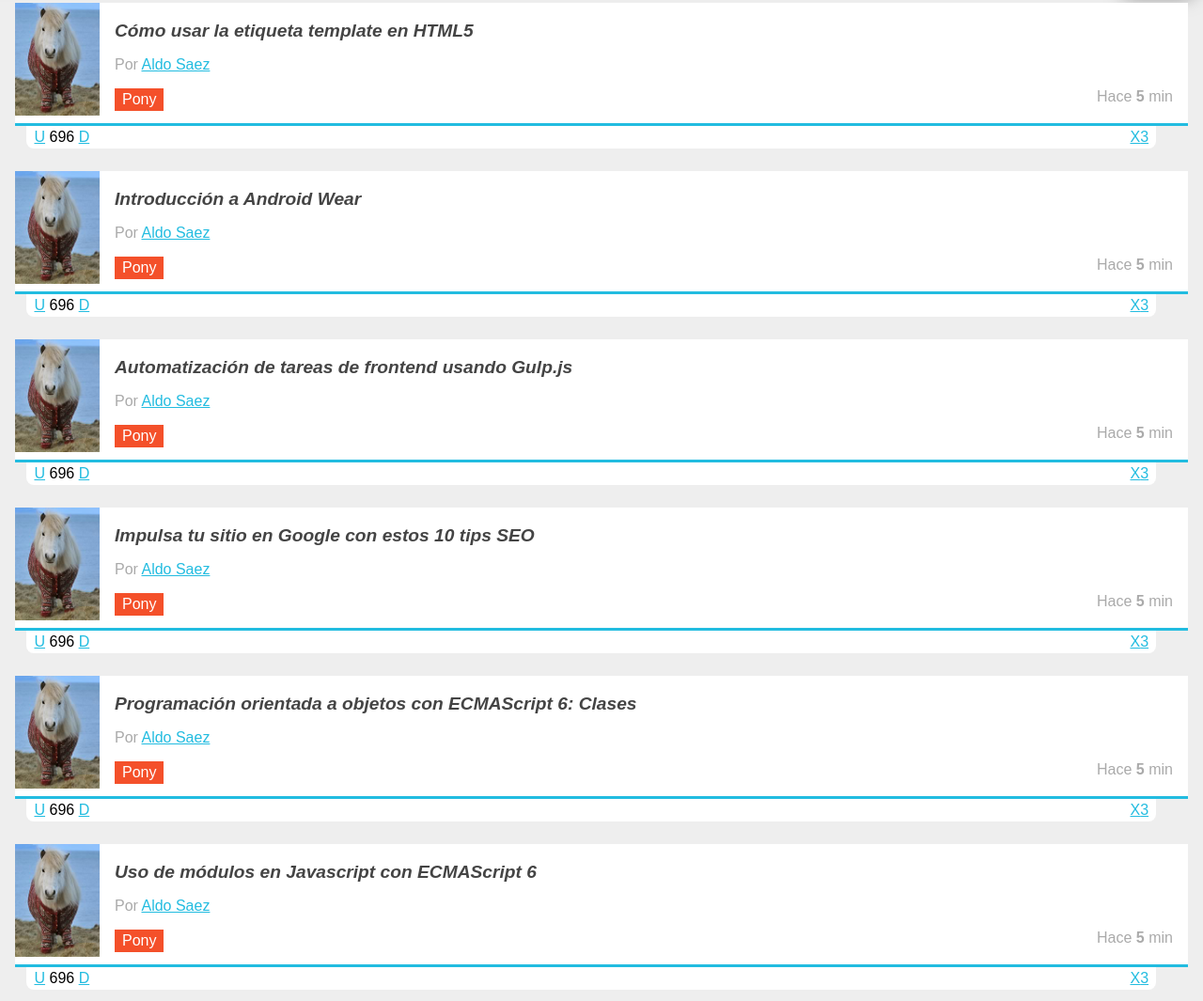
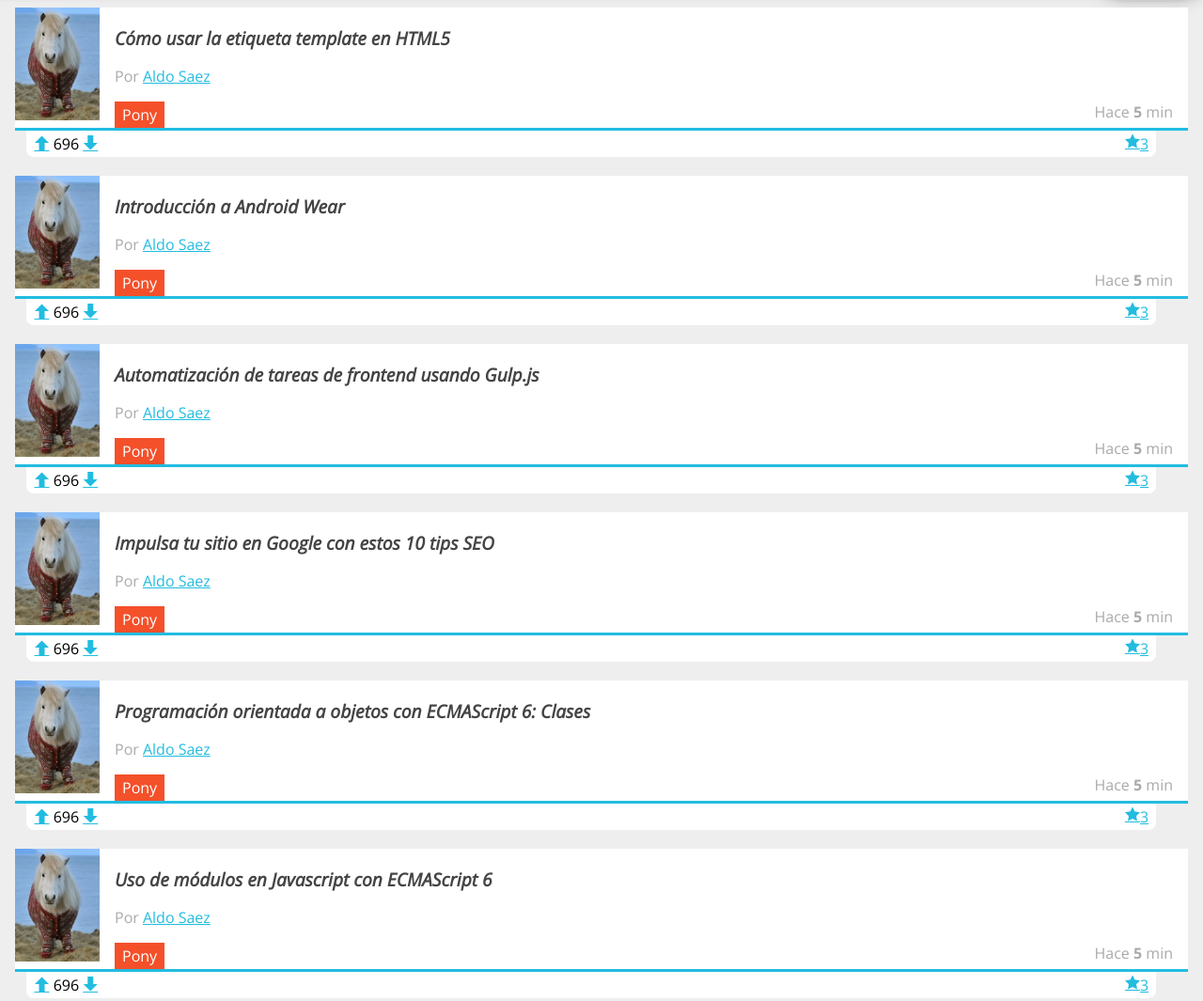
Before and after one commit to CrisLewis/Proyecto-Web-Platzi-2015, a plain HTML site: page index.html in a window 1280 px wide. Shown: the part 119-1184 px from the top of the page at 94% size. Drawn offline with nearby package versions, Linux system fonts and the light colour scheme.

Commit message:
Diseño Web 6.0 - Google fonts y icon fonts

```diff
--- a/estilos.css
+++ b/estilos.css
@@ -1,6 +1,66 @@
 /* Como buena practica siempre se empieza añadiendole estilo a las etiquetas
 en general. Mientras se va avanzando vamos logrando la especificidad con el efecto de cascada
 */
+
+/*@font-face {
+    font-family: 'open_sansregular';
+    src: url('fonts/OpenSans-Regular-webfont.eot');
+    src: url('fonts/OpenSans-Regular-webfont.eot?#iefix') format('embedded-opentype'),
+         url('fonts/OpenSans-Regular-webfont.woff') format('woff'),
+         url('fonts/OpenSans-Regular-webfont.ttf') format('truetype'),
+         url('fonts/OpenSans-Regular-webfont.svg#open_sansregular') format('svg');
+    font-weight: normal;
+    font-style: normal;
+
+}*/
+
+/* ----------- 	ICON FONTS -------------------- */
+
+@font-face {
+	font-family: 'puls4';
+	src:url('fonts/puls4.eot?5urn3b');
+	src:url('fonts/puls4.eot?#iefix5urn3b') format('embedded-opentype'),
+		url('fonts/puls4.woff?5urn3b') format('woff'),
+		url('fonts/puls4.ttf?5urn3b') format('truetype'),
+		url('fonts/puls4.svg?5urn3b#puls4') format('svg');
+	font-weight: normal;
+	font-style: normal;
+}
+
+[class^="icon-"], [class*=" icon-"] {
+	font-family: 'puls4';
+	speak: none;
+	font-style: normal;
+	font-weight: normal;
+	font-variant: normal;
+	text-transform: none;
+	line-height: 1;
+
+	/* Better Font Rendering =========== */
+	-webkit-font-smoothing: antialiased;
+	-moz-osx-font-smoothing: grayscale;
+}
+
+.icon-lapiz:before {
+	content: "\e905";
+}
+
+.icon-estrella:before {
+	content: "\e9d9";
+}
+
+.icon-f-arriba:before {
+	content: "\ea32";
+}
+
+.icon-f-abajo:before {
+	content: "\ea36";
+}
+
+
+
+
+
 a {
 	color: #22BCE0;
 }
@@ -11,7 +71,7 @@ figure {
 
 body {
 	background-color: #EEEEEE;
-	font-family: Arial;
+	font-family: 'Open Sans', sans-serif;
 	font-size: 16px;
 }
 
--- a/index.html
+++ b/index.html
@@ -4,6 +4,7 @@
 	<meta charset="UTF-8">
 	<meta name="descripction" content="Proyecto d ela primera generacion del 2015">
 	<title>Puls2015: Comunidad online de gente atractiva</title>
+	<link href='http://fonts.googleapis.com/css?family=Open+Sans:400italic,400,700' rel='stylesheet' type='text/css'>
 	<link rel="stylesheet" href="normalize.css">
 	<link rel="stylesheet" href="estilos.css">
 </head>
@@ -24,7 +25,7 @@
 			<li><a href="#">Javascript</a></li>
 			<li><a href="#">CSS3</a></li>
 			<li><a href="#">Django</a></li>
-			<li id="publicar_nav"><a href="#">Publicar</a></li>
+			<li id="publicar_nav"><a href="#" class="icon-lapiz">Publicar</a></li>
 		</ul>
 	</nav>
 	<section id="contenido">
@@ -43,11 +44,11 @@
 				<span class="fecha_item">Hace <strong>5</strong> min</span>
 			</div>
 			<div class="votacion">
-				<a href="#" class="up">U</a>
+				<a href="#" class="up icon-f-arriba"></a>
 				696
-				<a href="3" class="down">D</a>
+				<a href="3" class="down icon-f-abajo"></a>
 				<a href="#" class="comentarios_item">3</a>
-				<a href="#" class="guardar_item">X</a>
+				<a href="#" class="guardar_item icon-estrella"></a>
 			</div>
 		</article>
 		<article class="item">
@@ -65,11 +66,11 @@
 				<span class="fecha_item">Hace <strong>5</strong> min</span>
 			</div>
 			<div class="votacion">
-				<a href="#" class="up">U</a>
+				<a href="#" class="up icon-f-arriba"></a>
 				696
-				<a href="3" class="down">D</a>
+				<a href="3" class="down icon-f-abajo"></a>
 				<a href="#" class="comentarios_item">3</a>
-				<a href="#" class="guardar_item">X</a>
+				<a href="#" class="guardar_item icon-estrella"></a>
 			</div>
 		</article>
 		<article class="item">
@@ -87,11 +88,11 @@
 				<span class="fecha_item">Hace <strong>5</strong> min</span>
 			</div>
 			<div class="votacion">
-				<a href="#" class="up">U</a>
+				<a href="#" class="up icon-f-arriba"></a>
 				696
-				<a href="3" class="down">D</a>
+				<a href="3" class="down icon-f-abajo"></a>
 				<a href="#" class="comentarios_item">3</a>
-				<a href="#" class="guardar_item">X</a>
+				<a href="#" class="guardar_item icon-estrella"></a>
 			</div>
 		</article>
 		<article class="item">
@@ -109,11 +110,11 @@
 				<span class="fecha_item">Hace <strong>5</strong> min</span>
 			</div>
 			<div class="votacion">
-				<a href="#" class="up">U</a>
+				<a href="#" class="up icon-f-arriba"></a>
 				696
-				<a href="3" class="down">D</a>
+				<a href="3" class="down icon-f-abajo"></a>
 				<a href="#" class="comentarios_item">3</a>
-				<a href="#" class="guardar_item">X</a>
+				<a href="#" class="guardar_item icon-estrella"></a>
 			</div>
 		</article>
 		<article class="item">
@@ -131,11 +132,11 @@
 				<span class="fecha_item">Hace <strong>5</strong> min</span>
 			</div>
 			<div class="votacion">
-				<a href="#" class="up">U</a>
+				<a href="#" class="up icon-f-arriba"></a>
 				696
-				<a href="3" class="down">D</a>
+				<a href="3" class="down icon-f-abajo"></a>
 				<a href="#" class="comentarios_item">3</a>
-				<a href="#" class="guardar_item">X</a>
+				<a href="#" class="guardar_item icon-estrella"></a>
 			</div>
 		</article>
 		<article class="item">
@@ -153,11 +154,11 @@
 				<span class="fecha_item">Hace <strong>5</strong> min</span>
 			</div>
 			<div class="votacion">
-				<a href="#" class="up">U</a>
+				<a href="#" class="up icon-f-arriba"></a>
 				696
-				<a href="3" class="down">D</a>
+				<a href="3" class="down icon-f-abajo"></a>
 				<a href="#" class="comentarios_item">3</a>
-				<a href="#" class="guardar_item">X</a>
+				<a href="#" class="guardar_item icon-estrella"></a>
 			</div>
 		</article>
 	</section>
```
Also changed, not shown: fonts/OpenSans-Regular-webfont.ttf (added), fonts/OpenSans-Regular-webfont.woff (added), fonts/puls4.ttf (added), fonts/puls4.woff (added), 4 other files.
